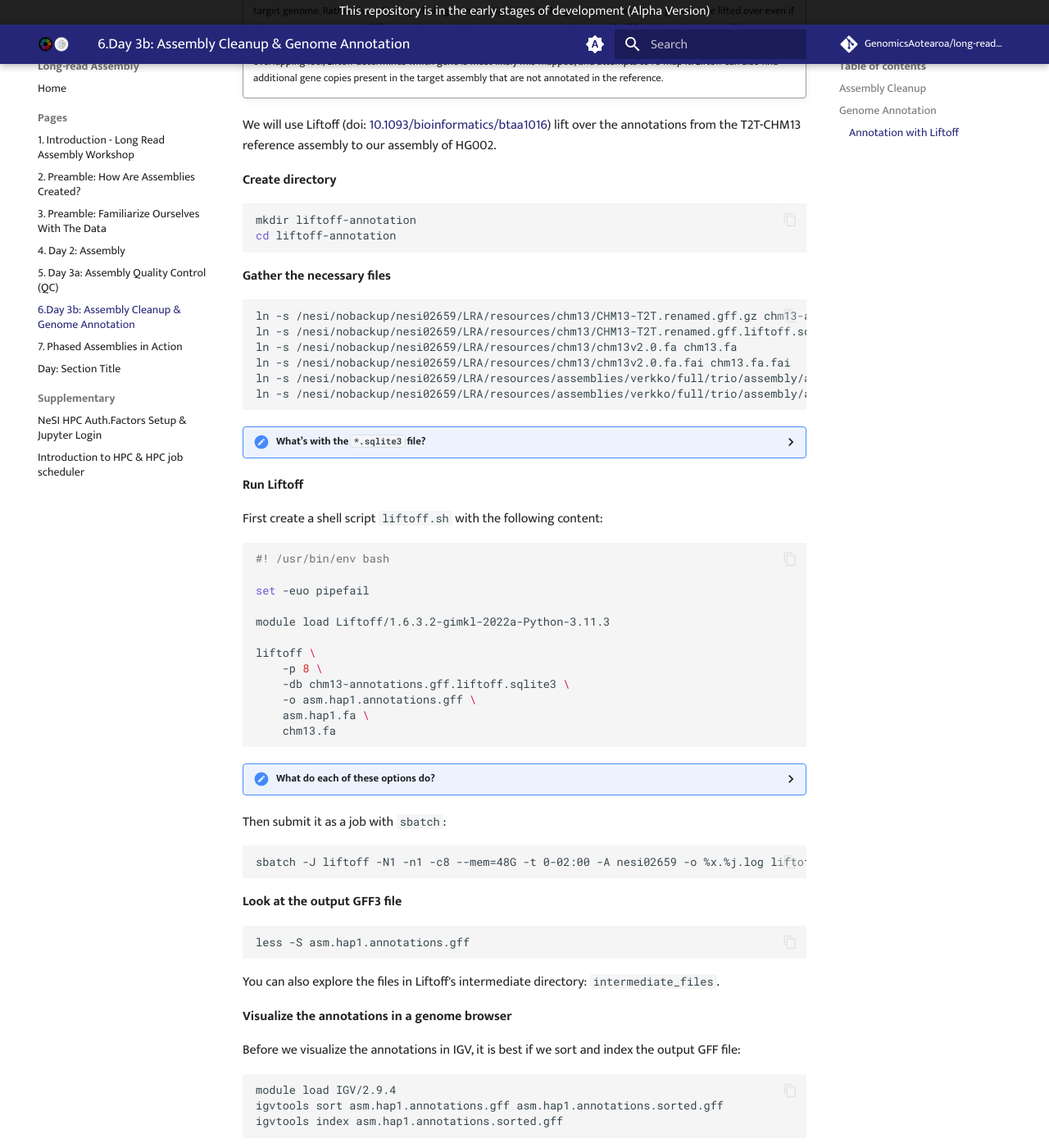
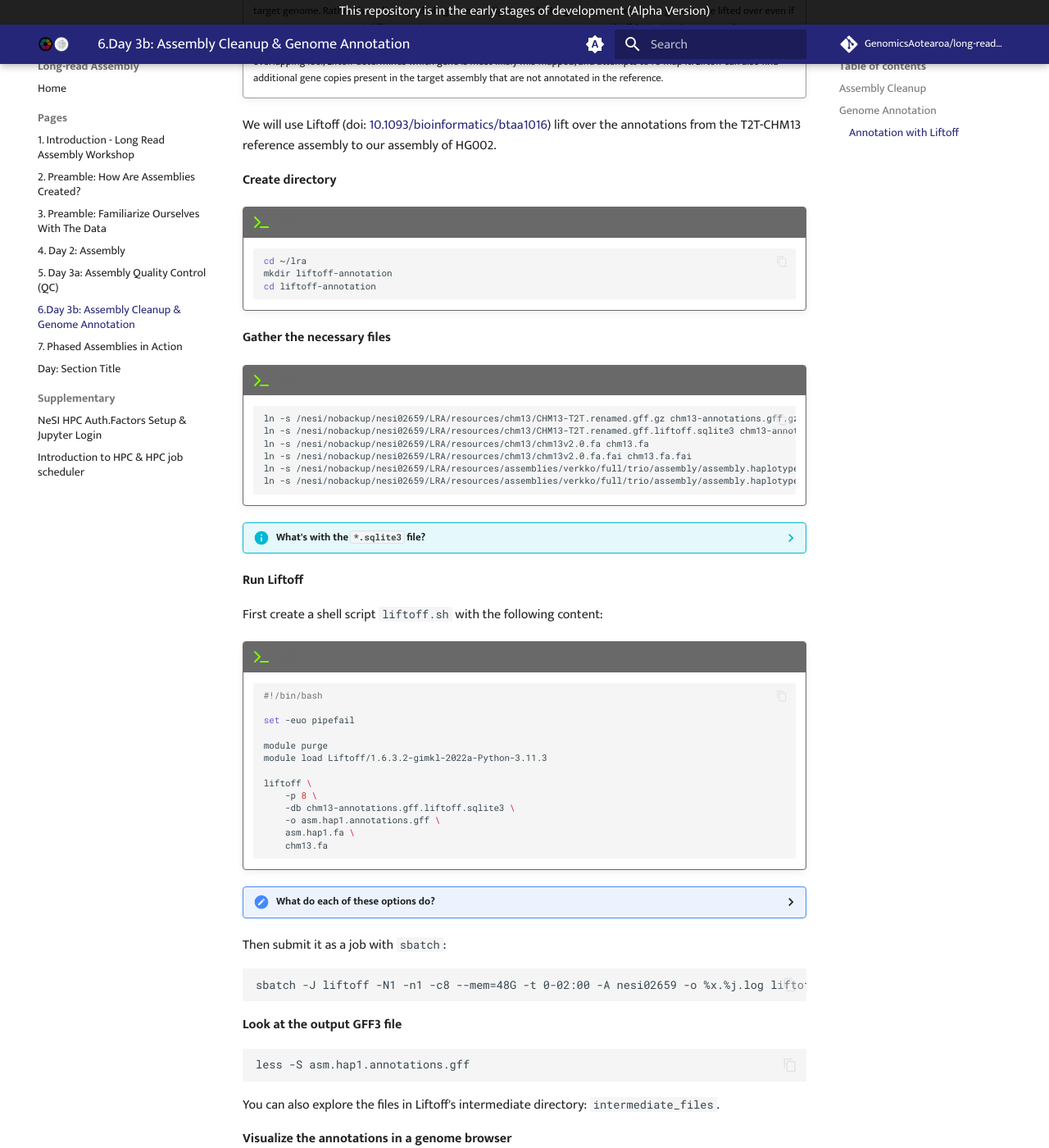
Before and after one commit to GenomicsAotearoa/long-read-assembly, an MkDocs documentation site: the page built from docs/pages/day3b_assembly_cleanup_annotation.md, in a window 1280 px wide and 1400 px high, scrolled down 3370 px. Shown: the whole window at 82% size. Built offline with MkDocs 1.6.1 and Material for MkDocs 9.7.7, drawn with Linux system fonts in a browser that asks for light colours; comment, search, counter and statistics services are not loaded.

Commit message:
update code admonition

````diff
--- a/docs/pages/day3b_assembly_cleanup_annotation.md
+++ b/docs/pages/day3b_assembly_cleanup_annotation.md
@@ -314,26 +314,29 @@ of HG002.
 
 **Create directory**
 
-```shell
-mkdir liftoff-annotation
-cd liftoff-annotation
-```
+!!! terminal "code"
+
+    ```shell
+    cd ~/lra
+    mkdir liftoff-annotation
+    cd liftoff-annotation
+    ```
 
 **Gather the necessary files**
 
-```shell
-ln -s /nesi/nobackup/nesi02659/LRA/resources/chm13/CHM13-T2T.renamed.gff.gz chm13-annotations.gff.gz
-ln -s /nesi/nobackup/nesi02659/LRA/resources/chm13/CHM13-T2T.renamed.gff.liftoff.sqlite3 chm13-annotations.gff.liftoff.sqlite3
-ln -s /nesi/nobackup/nesi02659/LRA/resources/chm13/chm13v2.0.fa chm13.fa
-ln -s /nesi/nobackup/nesi02659/LRA/resources/chm13/chm13v2.0.fa.fai chm13.fa.fai
-ln -s /nesi/nobackup/nesi02659/LRA/resources/assemblies/verkko/full/trio/assembly/assembly.haplotype1.fasta asm.hap1.fa
-ln -s /nesi/nobackup/nesi02659/LRA/resources/assemblies/verkko/full/trio/assembly/assembly.haplotype1.fasta.fai asm.hap1.fa.fai
-```
+!!! terminal "code"
 
-<details>
-    <summary>
-        <strong>What&rsquo;s with the <code>*.sqlite3</code> file?</strong>
-    </summary>
+    ```shell
+    ln -s /nesi/nobackup/nesi02659/LRA/resources/chm13/CHM13-T2T.renamed.gff.gz chm13-annotations.gff.gz
+    ln -s /nesi/nobackup/nesi02659/LRA/resources/chm13/CHM13-T2T.renamed.gff.liftoff.sqlite3 chm13-annotations.gff.liftoff.sqlite3
+    ln -s /nesi/nobackup/nesi02659/LRA/resources/chm13/chm13v2.0.fa chm13.fa
+    ln -s /nesi/nobackup/nesi02659/LRA/resources/chm13/chm13v2.0.fa.fai chm13.fa.fai
+    ln -s /nesi/nobackup/nesi02659/LRA/resources/assemblies/verkko/full/trio/assembly/assembly.haplotype1.fasta asm.hap1.fa
+    ln -s /nesi/nobackup/nesi02659/LRA/resources/assemblies/verkko/full/trio/assembly/assembly.haplotype1.fasta.fai asm.hap1.fa.fai
+    ```
+
+??? info "What's with the `*.sqlite3` file?"
+
     Liftoff stores features from the GFF file in a SQLite database. The first
     part of any liftoff run processes the GFF file and creates the database,
     which by default is written to the same file location and name with a
@@ -349,25 +352,29 @@ ln -s /nesi/nobackup/nesi02659/LRA/resources/assemblies/verkko/full/trio/assembl
     time, but we could instead use the other option and supply the GFF file.
     If you haven&rsquo;t yet viewed a GFF file, now would be a good time to
     check one out: <pre><code>less -S chm13-annotations.gff.gz</code></pre>
-</details>
+
 
 **Run Liftoff**
 
 First create a shell script `liftoff.sh` with the following content:
-```shell
-#! /usr/bin/env bash
 
-set -euo pipefail
+!!! terminal "code"
 
-module load Liftoff/1.6.3.2-gimkl-2022a-Python-3.11.3
+    ```bash
+    #!/bin/bash
 
-liftoff \
-    -p 8 \
-    -db chm13-annotations.gff.liftoff.sqlite3 \
-    -o asm.hap1.annotations.gff \
-    asm.hap1.fa \
-    chm13.fa
-```
+    set -euo pipefail
+
+    module purge
+    module load Liftoff/1.6.3.2-gimkl-2022a-Python-3.11.3
+
+    liftoff \
+        -p 8 \
+        -db chm13-annotations.gff.liftoff.sqlite3 \
+        -o asm.hap1.annotations.gff \
+        asm.hap1.fa \
+        chm13.fa
+    ```
 
 <details>
     <summary>
````
